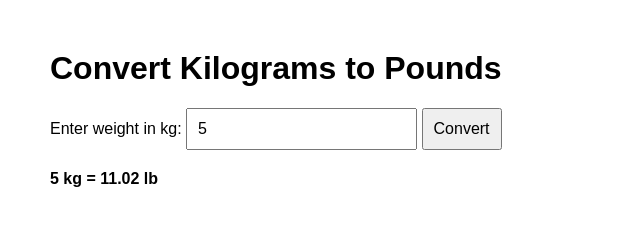
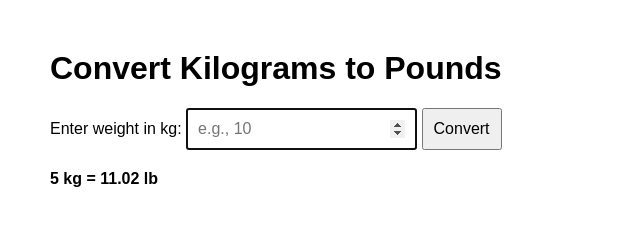
Before and after one commit to hwsknudsen/Viking, a plain HTML site: page repo/KGTOLB.html in a window 1280 px wide. Both pictures are taken after typing "5" into the empty fields and a click on the button "Convert". Shown: the whole page, without its empty margins (0-640 px from the left). Drawn offline with Linux system fonts and the light colour scheme.

Commit message:
Enhance conversion function with input reset
Added input clearing and focus after conversion.

```diff
--- a/repo/KGTOLB.html
+++ b/repo/KGTOLB.html
@@ -40,7 +40,8 @@
                 resultDiv.textContent = 'Please enter a valid number between 0 and 999.';
             }
 
-            clearInput();
+            document.getElementById('kg').value = "";
+    		document.getElementById('kg').focus();
         }
 
         // Add both click and Enter key listeners
```
